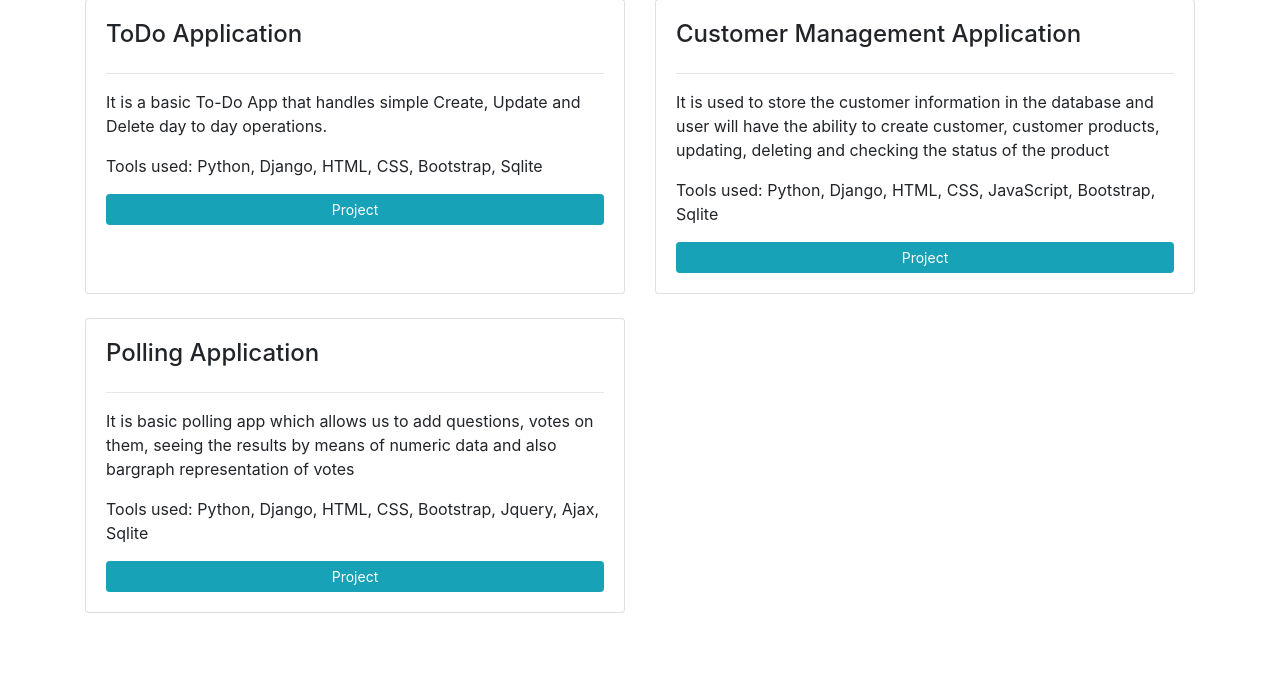
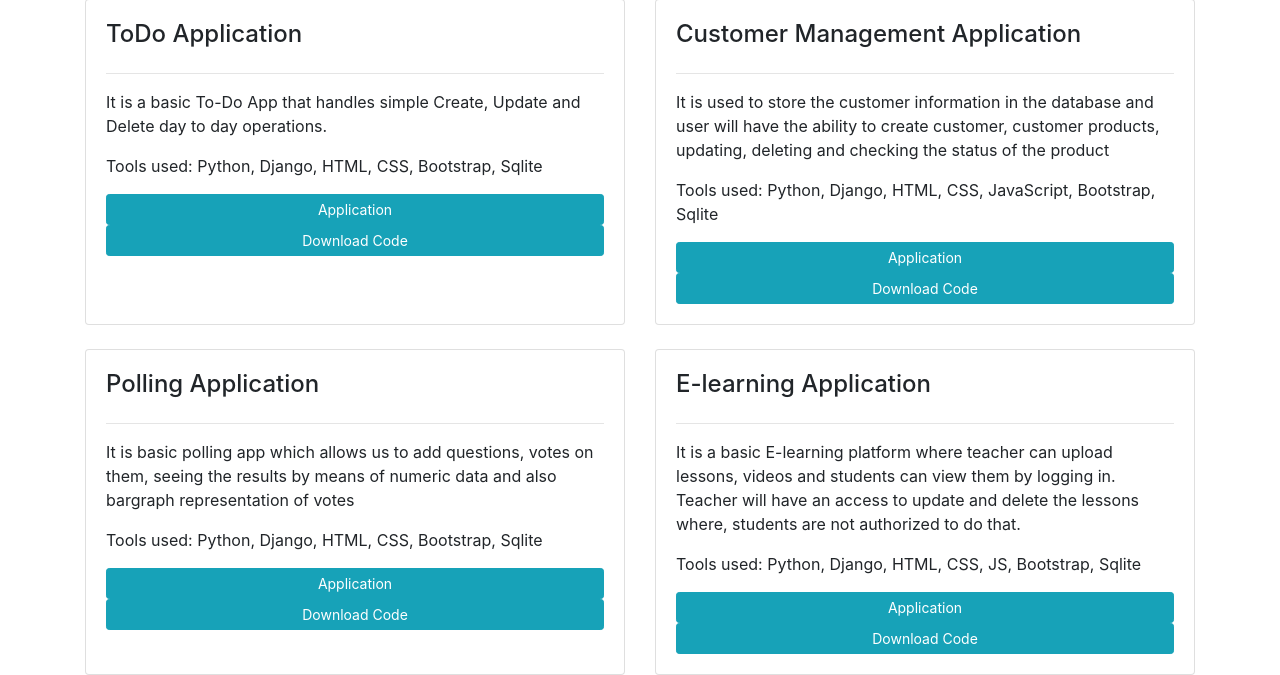
Before and after one commit to itsjaikumar/mysite, a Django app: page / in a window 1280 px wide. Shown: the part 1007-1682 px from the top of the page. Before the commit the page ends 1620 px from the top, so only its background shows below. Run offline with Django 3.2, Linux system fonts and the light colour scheme; some libraries are stand-ins or nearby versions.

Commit message:
Add files via upload

```diff
--- a/base/templates/base/home.html
+++ b/base/templates/base/home.html
@@ -64,7 +64,9 @@
                             Create, Update and Delete day to day operations.</p>
                         <p>Tools used: Python, Django, HTML, CSS, Bootstrap, Sqlite</p>
                         <a target="_blank" class=" btn btn-primary btn-sm btn-info"
-                        href="https://jaikumar-todo.herokuapp.com/">Project</a>
+                        href="https://jaikumar-todo.herokuapp.com/">Application</a>
+                        <a target="_blank" class=" btn btn-primary btn-sm btn-info"
+                        href="https://github.com/itsjaikumar/todo">Download Code</a>
                     </div>
                 </div>
                 <div class='col-md-6'>
@@ -76,7 +78,9 @@
                             checking the status of the product </p>
                         <p>Tools used: Python, Django, HTML, CSS, JavaScript, Bootstrap, Sqlite</p>
                         <a target="_blank" class=" btn btn-primary btn-sm btn-info"
-                        href="https://jaikumar-crm1.herokuapp.com/login/">Project</a>
+                        href="https://jaikumar-crm1.herokuapp.com/login/">Application</a>
+                        <a target="_blank" class=" btn btn-primary btn-sm btn-info"
+                        href="https://github.com/itsjaikumar/customer_app">Download Code</a>
                     </div>
                 </div>
             </div>
@@ -89,8 +93,27 @@
                         <p>It is basic polling app which allows us to add questions, votes on them,
                             seeing the results by means of numeric data and also
                             bargraph representation of votes  </p>
-                        <p>Tools used: Python, Django, HTML, CSS, Bootstrap, Jquery, Ajax, Sqlite</p>
-                        <a target="_blank" class=" btn btn-primary btn-sm btn-info" href="https://jaikumar-pollster.herokuapp.com/">Project</a>
+                        <p>Tools used: Python, Django, HTML, CSS, Bootstrap, Sqlite</p>
+                        <a target="_blank" class=" btn btn-primary btn-sm btn-info"
+                        href="https://jaikumar-pollster.herokuapp.com/">Application</a>
+                        <a target="_blank" class=" btn btn-primary btn-sm btn-info"
+                        href="https://github.com/itsjaikumar/poll_app">Download Code</a>
+                    </div>
+                </div>
+                <div class='col-md-6'>
+                    <div class='card card-body h-100'  >
+                        <h4>E-learning Application</h4>
+                        <hr>
+                        <p>It is a basic E-learning platform where teacher can upload lessons,
+                            videos and students can view them by logging in.
+                            Teacher will have an access to update and delete the lessons
+                            where, students are not authorized to do that.
+                        </p>
+                        <p>Tools used: Python, Django, HTML, CSS, JS, Bootstrap, Sqlite</p>
+                        <a target="_blank" class=" btn btn-primary btn-sm btn-info"
+                        href="https://jaikumar-e-learn-app.herokuapp.com/">Application</a>
+                        <a target="_blank" class=" btn btn-primary btn-sm btn-info"
+                        href="https://github.com/itsjaikumar/elearn">Download Code</a>
                     </div>
                 </div>
             </div>
```
